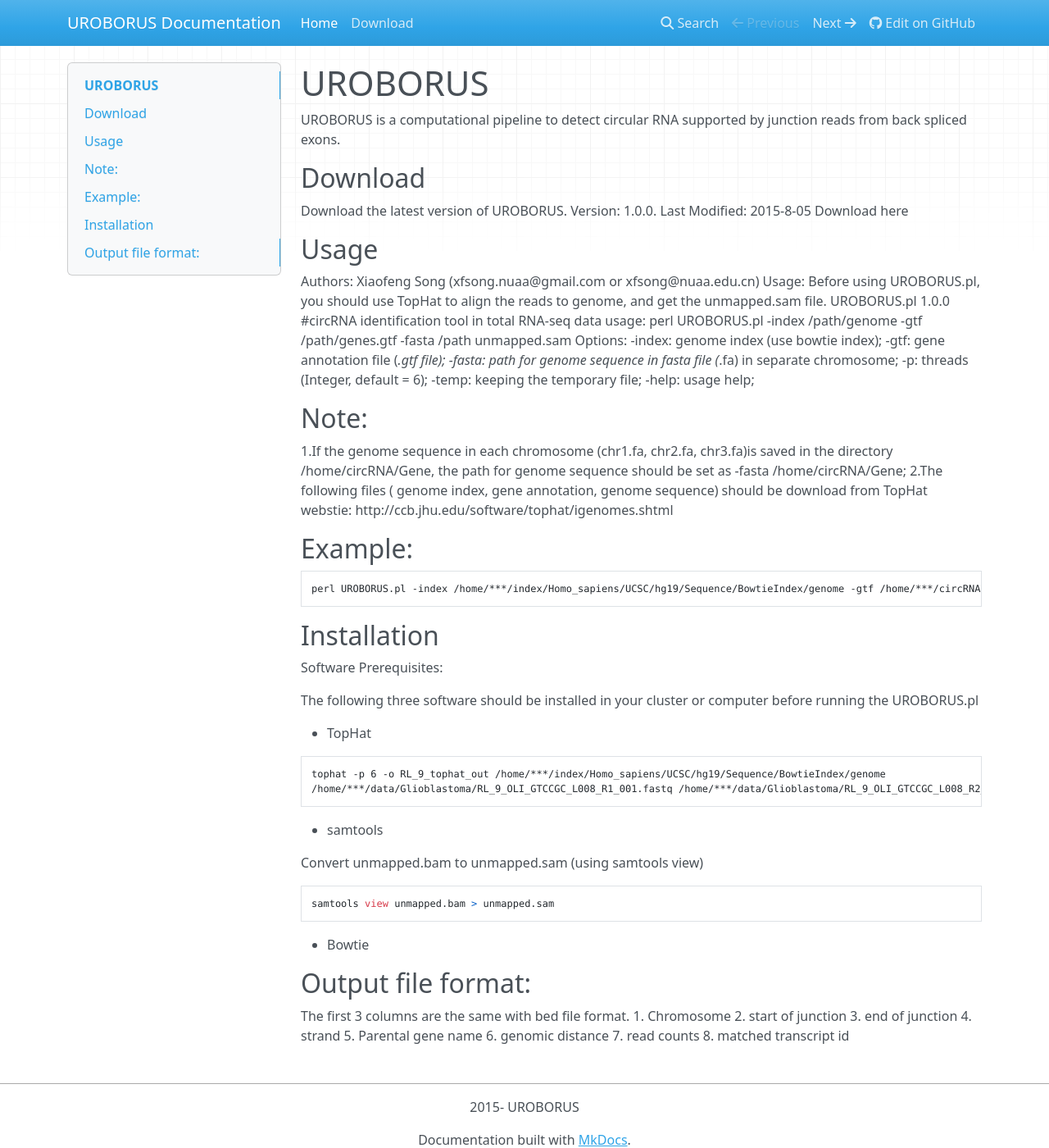
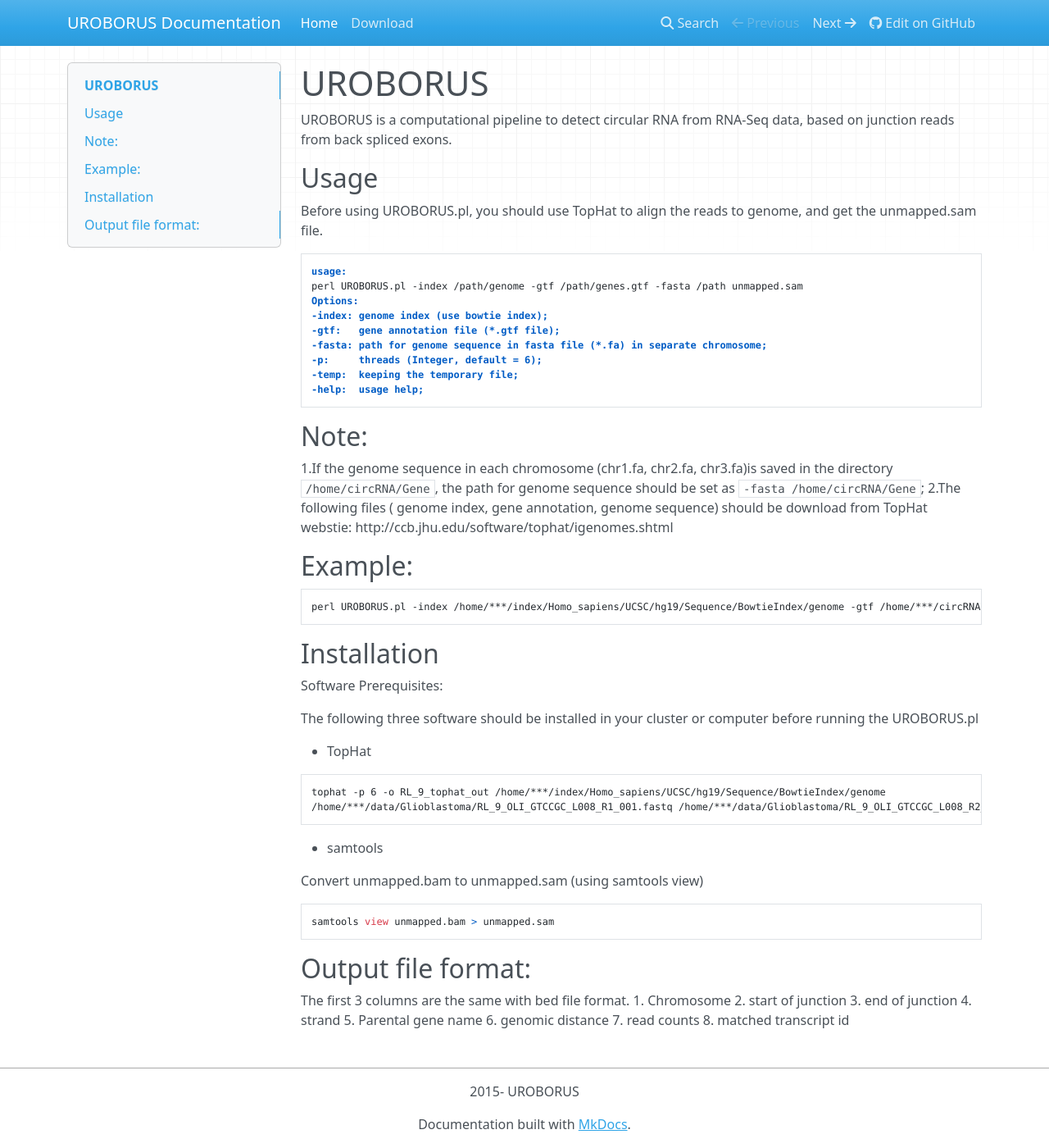
Before and after one commit to WGLab/UROBORUS, an MkDocs documentation site: the page built from docs/index.md, in a window 1280 px wide and 1400 px high. Shown: the whole window at 82% size. Built offline with MkDocs 1.6.1, drawn with Linux system fonts in a browser that asks for light colours; nearby versions of some CDN libraries; old or Windows-style settings are respelled for this version of MkDocs.

Commit message:
Update index.md

````diff
--- a/docs/index.md
+++ b/docs/index.md
@@ -1,18 +1,12 @@
 # UROBORUS
 
-UROBORUS is a computational pipeline to detect circular RNA supported by junction reads from back spliced exons.
-
-## Download
-
-Download the latest version of UROBORUS. Version: 1.0.0. Last Modified: 2015-8-05
-Download here
+UROBORUS is a computational pipeline to detect circular RNA from RNA-Seq data, based on junction reads from back spliced exons.
 
 ## Usage
 
-Authors: Xiaofeng Song (xfsong.nuaa@gmail.com or xfsong@nuaa.edu.cn)
-Usage:
 Before using UROBORUS.pl, you should use TopHat to align the reads to genome, and get the unmapped.sam file.
-UROBORUS.pl 1.0.0 #circRNA identification tool in total RNA-seq data
+
+```
 usage:
 perl UROBORUS.pl -index /path/genome -gtf /path/genes.gtf -fasta /path unmapped.sam
 Options:
@@ -22,10 +16,11 @@ Options:
 -p:     threads (Integer, default = 6);
 -temp:  keeping the temporary file;
 -help:  usage help;
+```
 
 ## Note:
 
-1.If the genome sequence in each chromosome (chr1.fa, chr2.fa, chr3.fa)is saved in the directory /home/circRNA/Gene, the path for genome sequence should be set as -fasta /home/circRNA/Gene;
+1.If the genome sequence in each chromosome (chr1.fa, chr2.fa, chr3.fa)is saved in the directory `/home/circRNA/Gene`, the path for genome sequence should be set as `-fasta /home/circRNA/Gene`;
 2.The following files ( genome index, gene annotation, genome sequence) should be download from TopHat webstie: http://ccb.jhu.edu/software/tophat/igenomes.shtml
 
 
@@ -56,8 +51,6 @@ Convert unmapped.bam to unmapped.sam (using samtools view)
 samtools view unmapped.bam > unmapped.sam
 ```
 
-* Bowtie
-
 ## Output file format:
 
 The first 3 columns are the same with bed file format.
````
